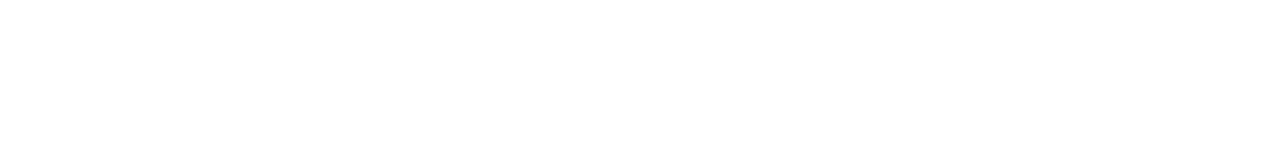
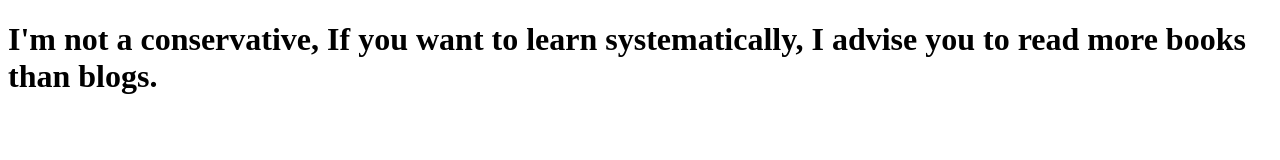
Before and after one commit to LineToAnyWhere/LineToAnyWhere.github.io, a plain HTML site: page index.html in a window 1280 px wide. Drawn offline with Linux system fonts and the light colour scheme.

Commit message:
Update index.html

```diff
--- a/index.html
+++ b/index.html
@@ -8,7 +8,9 @@
 <link href="favicon.ico" mce_href="favicon.ico" rel="shortcut icon" type="image/x-icon" />
 </head>
 <body>
-
+  <div>
+    <H1>I'm not a conservative, If you want to learn systematically, I advise you to read more books than blogs. <h1>
+  </div>
 </body>
 <script>
   console.info("Follow Me, Let's Line To AnyWhere.");
```
